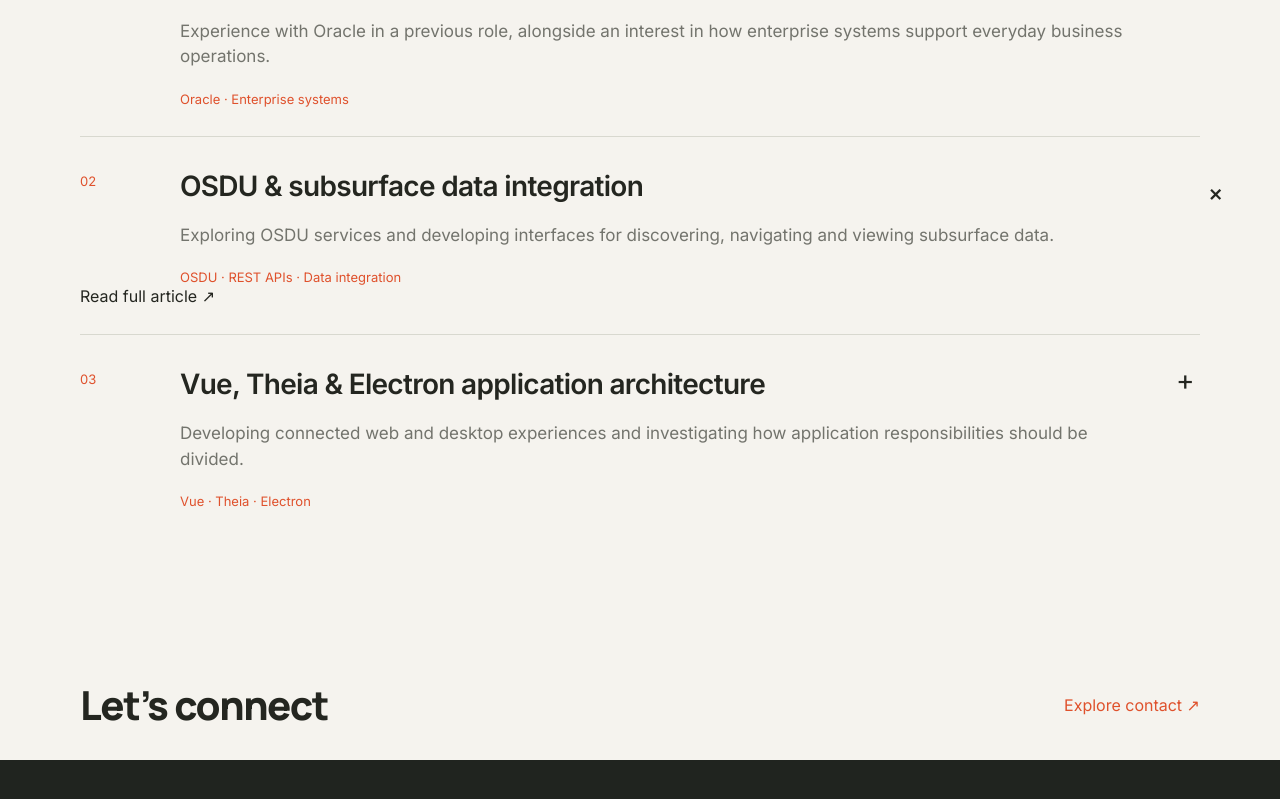
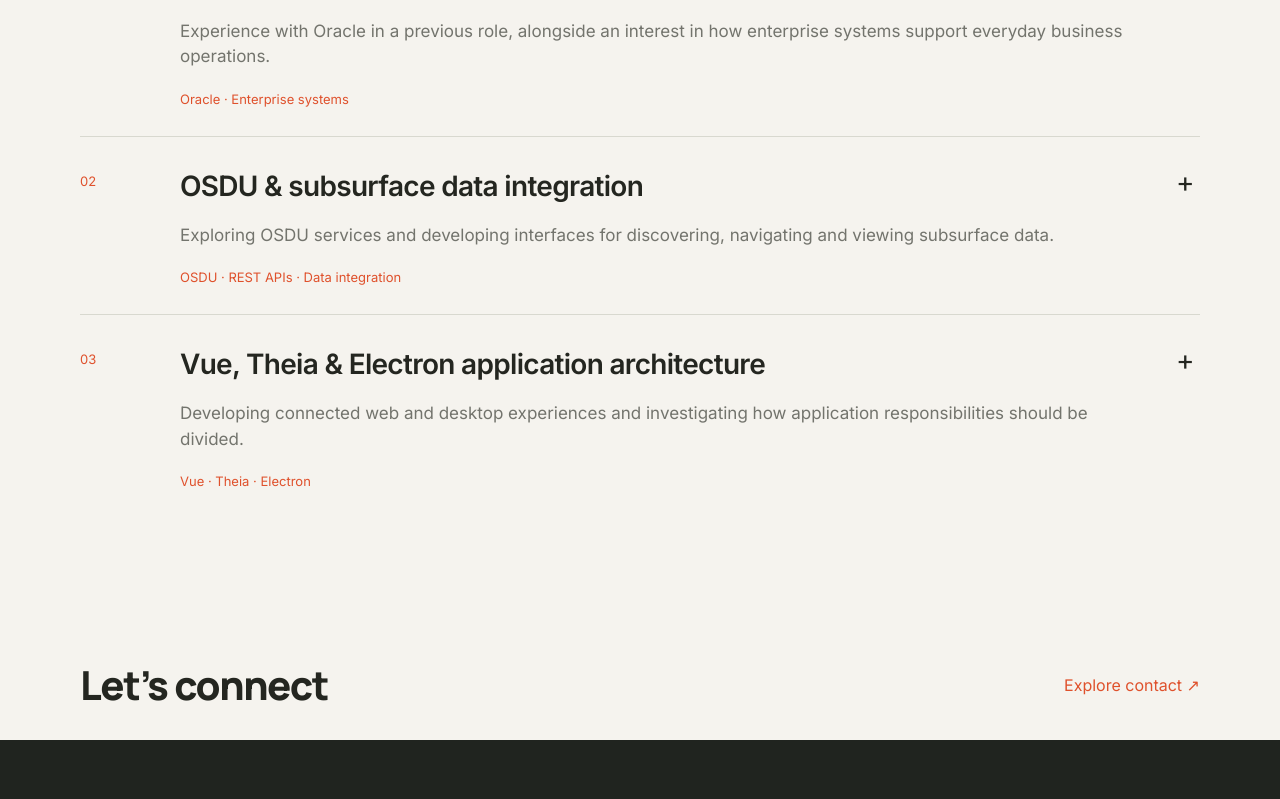
Before and after one commit to trongtlh/Trong.TruongPorfolio, a Vue app: page / in a window 1280 px wide. Shown: the part 5221-6020 px from the top of the page. Built offline with nearby package versions, Linux system fonts and the light colour scheme; a web font is replaced by a local one.

Commit message:
fix(research): collapse topics by default

```diff
--- a/src/components/ResearchSection.vue
+++ b/src/components/ResearchSection.vue
@@ -4,5 +4,5 @@
 </script>
 <template>
 <div v-if="home" class="container home-section-heading" id="research"><div class="section-heading"><h2>Research & exploration</h2><RouterLink class="text-link" to="/research">Explore research ↗</RouterLink></div></div>
-<section class="dark-band section"><div class="container equal-grid"><h2>Ask better questions.<br>Build with more clarity.</h2><p class="muted">Research is part of development: understanding trade-offs, trying an approach and checking whether it fits the actual workflow.</p></div></section><section class="section container research-list" aria-label="Research topics"><details v-for="(item, index) in research.slice(0, home ? 3 : research.length)" :key="item.title" :open="Boolean(item.slug)"><summary><span class="topic-number">0{{ index + 1 }}</span><div><h3>{{ item.title }}</h3><p class="muted">{{ item.description }}</p><span class="topic-tags">{{ item.tags }}</span></div><span class="expand" aria-hidden="true">+</span></summary><RouterLink v-if="item.slug" class="research-read-link" :to="`/research/${item.slug}`">Read full article ↗</RouterLink><p v-else class="research-note">{{ item.notes }}</p></details></section>
+<section class="dark-band section"><div class="container equal-grid"><h2>Ask better questions.<br>Build with more clarity.</h2><p class="muted">Research is part of development: understanding trade-offs, trying an approach and checking whether it fits the actual workflow.</p></div></section><section class="section container research-list" aria-label="Research topics"><details v-for="(item, index) in research.slice(0, home ? 3 : research.length)" :key="item.title"><summary><span class="topic-number">0{{ index + 1 }}</span><div><h3>{{ item.title }}</h3><p class="muted">{{ item.description }}</p><span class="topic-tags">{{ item.tags }}</span></div><span class="expand" aria-hidden="true">+</span></summary><RouterLink v-if="item.slug" class="research-read-link" :to="`/research/${item.slug}`">Read full article ↗</RouterLink><p v-else class="research-note">{{ item.notes }}</p></details></section>
 </template>
```
